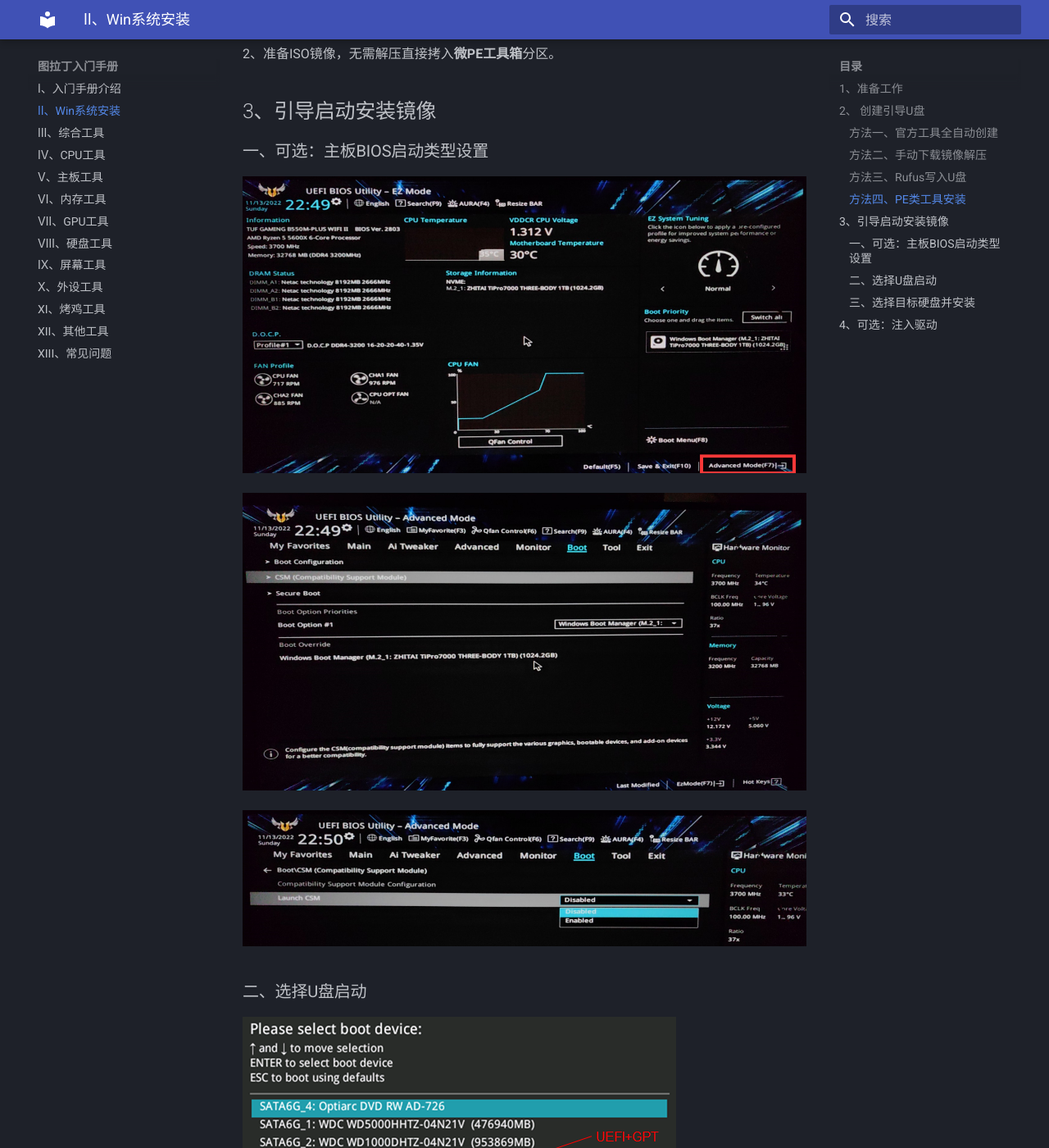
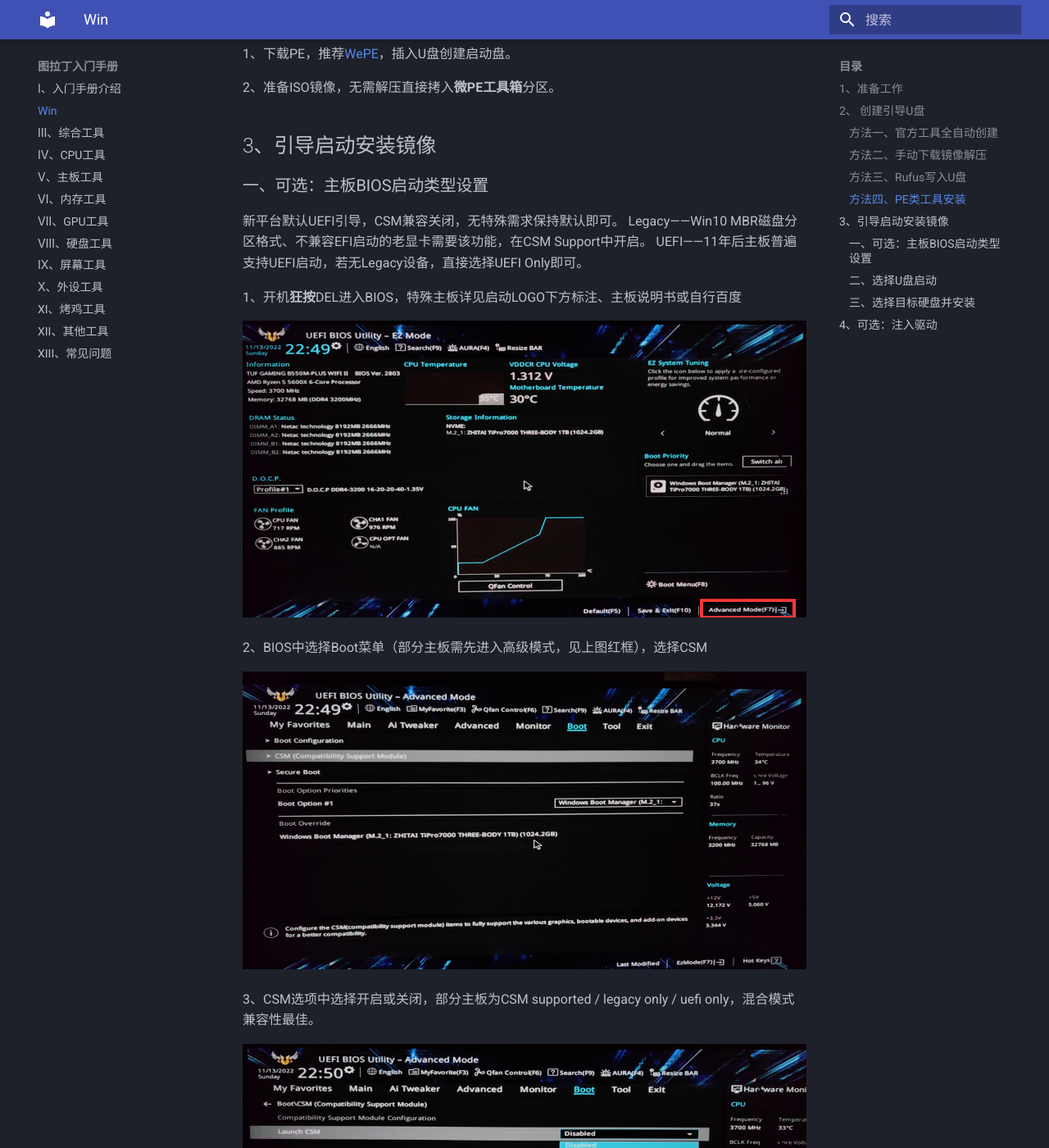
Before and after one commit to Radddder/radddder.github.io, an MkDocs documentation site: the page built from docs/win.md, in a window 1280 px wide and 1400 px high, scrolled down 4601 px. Shown: the whole window at 82% size. Built offline with MkDocs 1.6.1 and Material for MkDocs 9.7.7, drawn with Linux system fonts in a browser that asks for light colours; some of the changed text lies outside the part shown.

Commit message:
add csm setting

````diff
--- a/docs/win.md
+++ b/docs/win.md
@@ -1,4 +1,5 @@
-# Ⅱ、Win系统安装
+Ⅱ、Win系统安装
+
 ```
 三千预算进卡吧，加钱加到九万八。十核E7装上去，四路泰坦抱回家。
 4K屏幕组三屏，万元水冷温度压。固态硬盘装三块，硬盘内存使劲加。
@@ -84,13 +85,27 @@
 ## 3、引导启动安装镜像
 ### 一、可选：主板BIOS启动类型设置
 
+新平台默认UEFI引导，CSM兼容关闭，无特殊需求保持默认即可。
+Legacy——Win10 MBR磁盘分区格式、不兼容EFI启动的老显卡需要该功能，在CSM Support中开启。
+UEFI——11年后主板普遍支持UEFI启动，若无Legacy设备，直接选择UEFI Only即可。
+
+1、开机**狂按**DEL进入BIOS，特殊主板详见启动LOGO下方标注、主板说明书或自行百度
+
 ![image-20221115224002981](imgs/image-20221115224002981.png)
+
+2、BIOS中选择Boot菜单（部分主板需先进入高级模式，见上图红框），选择CSM
 
 ![image-20221115224038312](imgs/image-20221115224038312.png)
 
+3、CSM选项中选择开启或关闭，部分主板为CSM supported / legacy only / uefi only，混合模式兼容性最佳。
+
 ![image-20221115224052536](imgs/image-20221115224052536.png)
 
+4、保存设置并重启，默认快捷键为F10。
+
 ### 二、选择U盘启动
+
+
 
 ![image-20221115223802909](imgs/image-20221115223802909.png)
 
````
